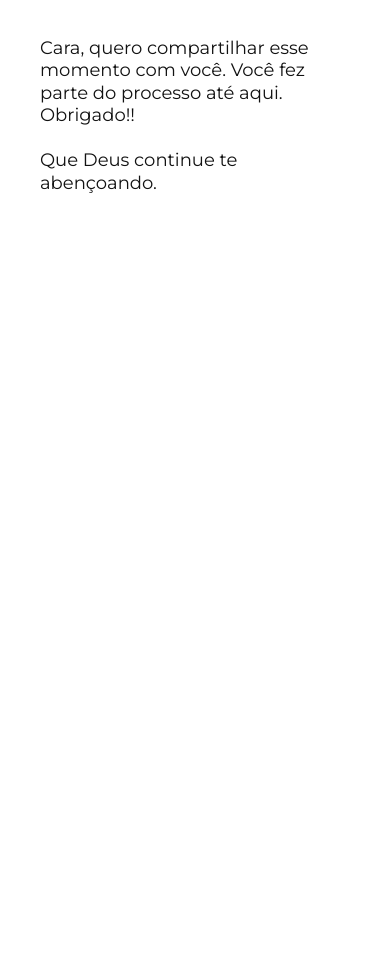
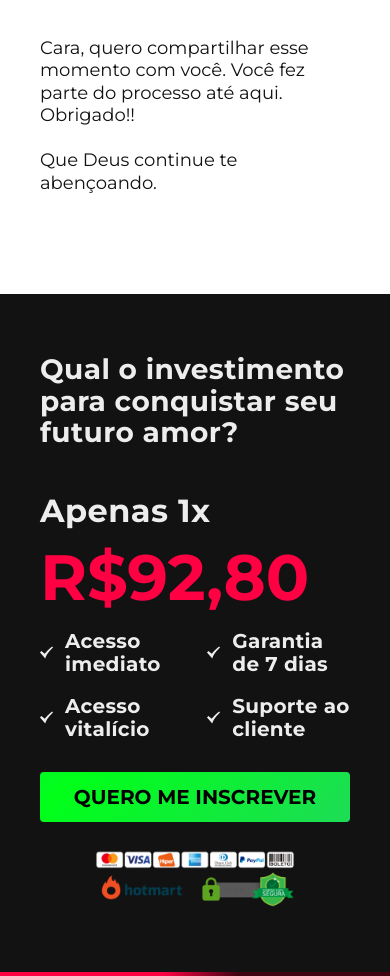
Before and after one commit to tcharllesdev/mariga-estrutura, a plain HTML site: page conquista.html in a window 390 px wide. Shown: the part 4625-5601 px from the top of the page. Before the commit the page ends 4919 px from the top, so only its background shows below. Drawn offline with Linux system fonts and the light colour scheme.

Commit message:
secao4-ok

```diff
--- a/conquista.html
+++ b/conquista.html
@@ -76,7 +76,27 @@
       </div>
       <p class="font-p c2">Cara, quero compartilhar esse momento com você. Você fez parte do processo até aqui. Obrigado!!
         <br><br>
-        Que Deus continue te abençoando.</p>
+        Que Deus continue te abençoando.
+      </p>
+    </div>
+  </section>
+
+  <section class="oferta1-cq-bg">
+    <div class="oferta1-cq container">
+      <h1 class="font-h1 c1">Qual o investimento para conquistar seu futuro amor?</h1>
+      <div class="oferta1-cq-box">
+        <p class="font-h1 c1">Apenas 1x</p>
+        <p class="p1 valor-cq">R$92,80</p>
+      </div>
+      <ul>
+        <li class="font-h1-m c1"><img src="img/conquista/icons/check-claro.svg" alt="">Acesso imediato</li>
+        <li class="font-h1-m c1"><img src="img/conquista/icons/check-claro.svg" alt="">Garantia de 7 dias</li>
+        <li class="font-h1-m c1"><img src="img/conquista/icons/check-claro.svg" alt="">Acesso vitalício</li>
+        <li class="font-h1-m c1"><img src="img/conquista/icons/check-claro.svg" alt="">Suporte ao cliente</li>
+      </ul>
+      <a href="./" class="btn">QUERO ME INSCREVER</a>
+      <img src="img/conquista/icons/selo-hotmart-cor.png" class="selo-cq" alt="">
+
     </div>
 
   </section>
--- /dev/null
+++ b/css/conquista/secao4-oferta1.css
@@ -0,0 +1,96 @@
+.oferta1-cq-bg {
+  background-color: #121212;
+  padding-bottom: 60px;
+  border-bottom: 4px solid;
+  border-image: linear-gradient(270.13deg, #3f0312 38.49%, #ff0143 57.72%) 1;
+}
+
+.oferta1-cq h1 {
+  padding-top: 60px;
+  margin-bottom: 32px;
+  max-width: 960px;
+}
+
+.oferta1-cq-box {
+  display: flex;
+  gap: 20px;
+  align-items: flex-end;
+  justify-content: center;
+}
+
+.valor-cq {
+  font-size: 6rem;
+  font-weight: 700;
+  line-height: 0.9;
+}
+
+.oferta1-cq ul {
+  margin-top: 24px;
+  display: grid;
+  grid-template-columns: auto auto;
+  gap: 20px;
+  justify-content: center;
+}
+
+.oferta1-cq li {
+  display: flex;
+  gap: 8px;
+}
+
+.oferta1-cq a {
+  margin: 32px auto 24px auto;
+}
+
+.selo-cq {
+  margin: 0 auto;
+}
+
+@media (max-width: 800px) {
+  .oferta1-cq-box p:first-of-type {
+    margin-top: 32px;
+    font-size: 2rem;
+  }
+  .valor-cq {
+    font-size: 4rem;
+  }
+}
+
+@media (max-width: 431px) {
+  .oferta1-cq h1 {
+    font-size: 1.75rem;
+    margin-bottom: 0;
+  }
+  .oferta1-cq-box {
+    margin-top: 12px;
+    flex-wrap: wrap;
+    justify-content: left;
+  }
+
+  .oferta1-cq li {
+    font-size: 1.25rem;
+    gap: 12px;
+  }
+}
+
+@media (max-width: 375px) {
+  .valor-cq {
+    font-size: 3.5rem;
+  }
+  .oferta1-cq li {
+    font-size: 1.125rem;
+  }
+  .oferta1-cq a {
+    padding: 10px 20px;
+  }
+}
+
+@media (max-width: 320px) {
+  .oferta1-cq ul {
+    grid-template-columns: auto;
+    justify-content: left;
+    gap: 12px;
+  }
+  .oferta1-cq li {
+    gap: 8px;
+  }
+}
--- a/css/style.css
+++ b/css/style.css
@@ -35,4 +35,7 @@
 @import 'conquista/secao1-hero.css';
 @import 'conquista/secao2-who.css';
 @import 'conquista/secao3-depo1.css';
-@import 'conquista/secao4-hero.css';
+@import 'conquista/secao4-oferta1.css';
+@import 'conquista/secao5-oferta1.css';
+@import 'conquista/secao6-oferta1.css';
+@import 'conquista/secao7-oferta1.css';
```
Also changed, not shown: img/conquista/icons/check-claro.svg (added).
